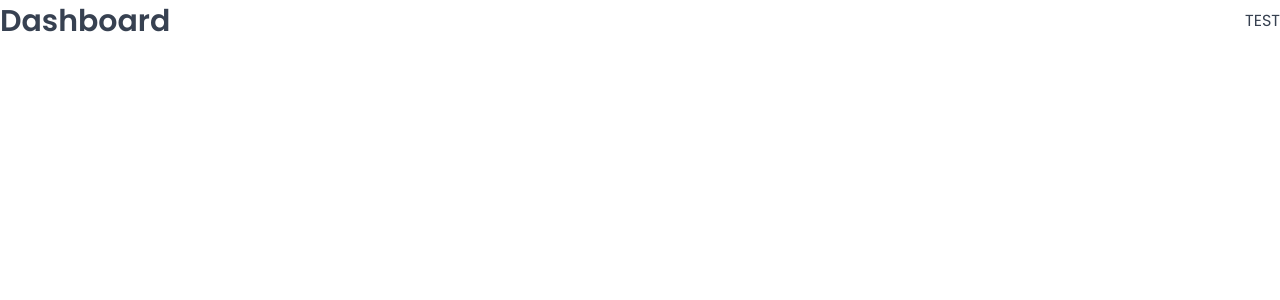
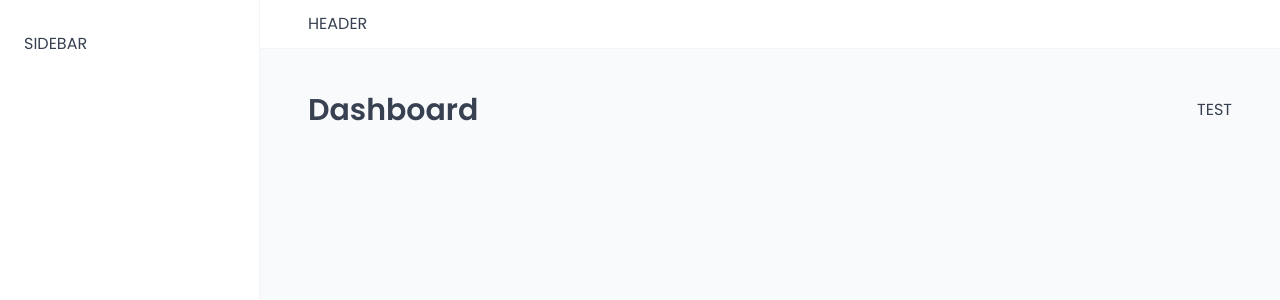
Before and after one commit to onkar-03/The-Wild-Oasis, a React (Vite) app: page /dashboard in a window 1280 px wide. Shown: the top 300 px of the page. Built offline with nearby package versions, Linux system fonts and the light colour scheme; a web font is replaced by a local one.

Commit message:
Building App Layout

```diff
--- a/src/App.jsx
+++ b/src/App.jsx
@@ -9,6 +9,7 @@ import Settings from './pages/Settings.jsx';
 import Account from './pages/Account.jsx';
 import Login from './pages/Login.jsx';
 import PageNotFound from './pages/PageNotFound.jsx';
+import AppLayout from './ui/AppLayout.jsx';
 
 function App() {
   return (
@@ -16,6 +17,7 @@ function App() {
       <GlobalStyles />
       <BrowserRouter>
         <Routes>
+          <Route element={<AppLayout />}>
             <Route index element={<Navigate replace to='dashboard' />} />
             <Route path='dashboard' element={<Dashboard />} />
             <Route path='bookings' element={<Bookings />} />
@@ -23,6 +25,7 @@ function App() {
             <Route path='users' element={<Users />} />
             <Route path='settings' element={<Settings />} />
             <Route path='account' element={<Account />} />
+          </Route>
           <Route path='login' element={<Login />} />
           <Route path='*' element={<PageNotFound />} />
         </Routes>
--- /dev/null
+++ b/src/ui/AppLayout.jsx
@@ -0,0 +1,30 @@
+import { Outlet } from 'react-router-dom';
+import Header from './Header.jsx';
+import SideBar from './SideBar.jsx';
+import styled from 'styled-components';
+
+const StyledAppLayout = styled.div`
+  display: grid;
+  grid-template-columns: 26rem 1fr;
+  grid-template-rows: auto 1fr;
+  height: 100vh;
+`;
+
+const Main = styled.main`
+  background-color: var(--color-grey-50);
+  padding: 4rem 4.8rem 6.4rem;
+`;
+
+function AppLayout() {
+  return (
+    <StyledAppLayout>
+      <SideBar />
+      <Header />
+      <Main>
+        <Outlet />
+      </Main>
+    </StyledAppLayout>
+  );
+}
+
+export default AppLayout;
--- /dev/null
+++ b/src/ui/Header.jsx
@@ -0,0 +1,13 @@
+import styled from "styled-components";
+
+const StyledHeader = styled.header`
+  background-color: var(--color-grey-0);
+  padding: 1.2rem 4.8rem;
+  border-bottom: 1px solid var(--color-grey-100);
+`;
+
+function Header() {
+  return <StyledHeader>HEADER</StyledHeader>;
+}
+
+export default Header;
--- /dev/null
+++ b/src/ui/Sidebar.jsx
@@ -0,0 +1,18 @@
+import styled from 'styled-components';
+
+const StyledSidebar = styled.aside`
+  background-color: var(--color-grey-0);
+  padding: 3.2rem 2.4rem;
+  border-right: 1px solid var(--color-grey-100);
+
+  grid-row: 1 / -1;
+  display: flex;
+  flex-direction: column;
+  gap: 3.2rem;
+`;
+
+function Sidebar() {
+  return <StyledSidebar>SIDEBAR</StyledSidebar>;
+}
+
+export default Sidebar;
```
Lines whose indentation alone changed are shown as unchanged.
